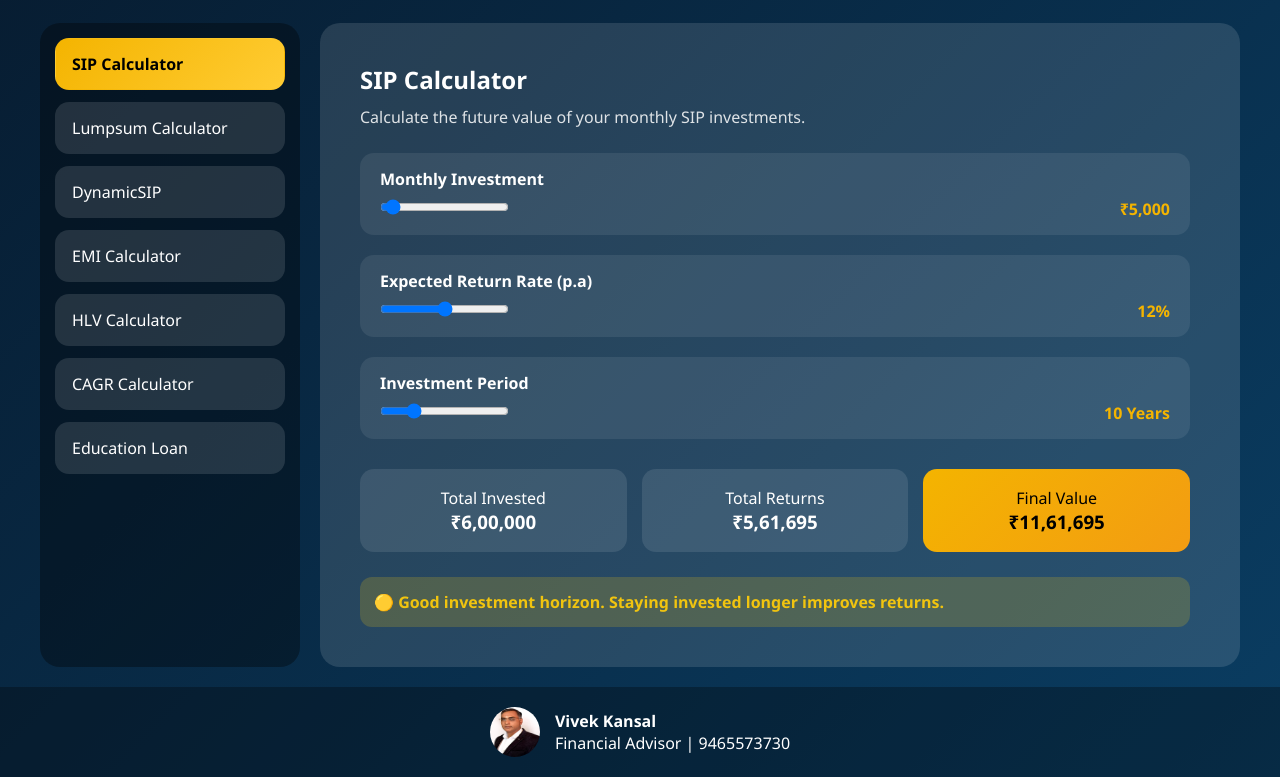
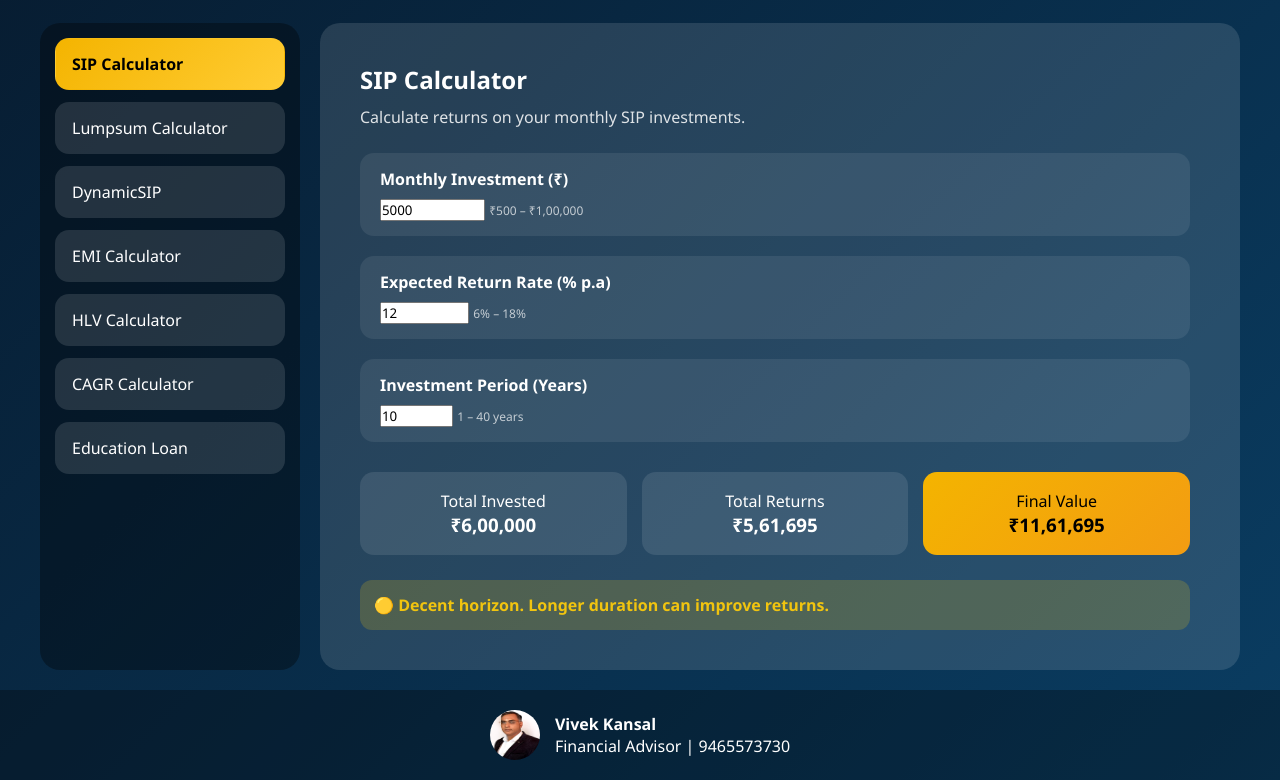
Before and after one commit to Arushi108/BrightOFuture, a plain HTML site: page index.html in a window 1280 px wide. Both pictures are taken after a click on the element "SIP Calculator". Shown: the part 142-922 px from the top of the page. Drawn offline with nearby package versions, Linux system fonts and the light colour scheme; no server answers.

Commit message:
Updated SIP calculator: input fields with validation

```diff
--- a/css/animations.css
+++ b/css/animations.css
@@ -59,6 +59,10 @@
 .inputs {
   display: grid;
   gap: 20px;
+}
+.input-group small {
+  font-size: 12px;
+  opacity: 0.7;
 }
 
 .input-group {
@@ -314,3 +318,8 @@ select {
 .note.green { color: #22c55e; }
 .note.orange { color: #f59e0b; }
 .note.red { color: #ef4444; }
+@media (max-width: 768px) {
+  .calculator-grid {
+    grid-template-columns: 1fr;
+  }
+}
--- a/index.html
+++ b/index.html
@@ -2,6 +2,7 @@
 <html lang="en">
 <head>
   <meta charset="UTF-8">
+  <meta name="viewport" content="width=device-width, initial-scale=1.0">
   <meta name="google-site-verification" content="J6qbcH1WBcVFNHFl75nmp31gXzGLc2CIAOoOctPJdeM" />
   <title>BrightoFuture | Financial Calculators</title>
 <script src="https://unpkg.com/lottie-web@5.12.2/build/player/lottie.min.js"></script>
--- a/js/calculators/sip.js
+++ b/js/calculators/sip.js
@@ -5,27 +5,30 @@ function loadSIPCalculator() {
     <div class="calc-box">
       <h2>SIP Calculator</h2>
       <p class="calc-desc">
-        Calculate the future value of your monthly SIP investments.
+        Calculate returns on your monthly SIP investments.
       </p>
 
       <div class="inputs">
 
         <div class="input-group">
-          <label>Monthly Investment</label>
-          <input type="range" id="sipAmount" min="500" max="100000" step="500" value="5000">
-          <span id="sipAmountVal">₹5,000</span>
+          <label>Monthly Investment (₹)</label>
+          <input type="number" id="sipAmount"
+            min="500" max="100000" step="500" value="5000">
+          <small>₹500 – ₹1,00,000</small>
         </div>
 
         <div class="input-group">
-          <label>Expected Return Rate (p.a)</label>
-          <input type="range" id="sipRate" min="6" max="18" step="0.5" value="12">
-          <span id="sipRateVal">12%</span>
+          <label>Expected Return Rate (% p.a)</label>
+          <input type="number" id="sipRate"
+            min="6" max="18" step="0.5" value="12">
+          <small>6% – 18%</small>
         </div>
 
         <div class="input-group">
-          <label>Investment Period</label>
-          <input type="range" id="sipYears" min="1" max="40" value="10">
-          <span id="sipYearsVal">10 Years</span>
+          <label>Investment Period (Years)</label>
+          <input type="number" id="sipYears"
+            min="1" max="40" step="1" value="10">
+          <small>1 – 40 years</small>
         </div>
 
       </div>
@@ -51,32 +54,34 @@ function loadSIPCalculator() {
     </div>
   `;
 
-  // 🔑 bind AFTER rendering
   initSIPLogic();
 }
-
 function initSIPLogic() {
   const amountEl = document.getElementById("sipAmount");
   const rateEl = document.getElementById("sipRate");
   const yearsEl = document.getElementById("sipYears");
 
-  const amountVal = document.getElementById("sipAmountVal");
-  const rateVal = document.getElementById("sipRateVal");
-  const yearsVal = document.getElementById("sipYearsVal");
+  function clamp(val, min, max) {
+    return Math.min(Math.max(val, min), max);
+  }
 
   function calculateSIP() {
-    const monthlyInvestment = Number(amountEl.value);
-    const annualRate = Number(rateEl.value);
-    const years = Number(yearsEl.value);
+    let monthlyInvestment = Number(amountEl.value);
+    let annualRate = Number(rateEl.value);
+    let years = Number(yearsEl.value);
 
-    amountVal.textContent = formatINR(monthlyInvestment);
-    rateVal.textContent = `${annualRate}%`;
-    yearsVal.textContent = `${years} Years`;
+    // ✅ enforce valid ranges
+    monthlyInvestment = clamp(monthlyInvestment, 500, 100000);
+    annualRate = clamp(annualRate, 6, 18);
+    years = clamp(years, 1, 40);
+
+    amountEl.value = monthlyInvestment;
+    rateEl.value = annualRate;
+    yearsEl.value = years;
 
     const months = years * 12;
     const monthlyRate = annualRate / 12 / 100;
 
-    // ICICI SIP Formula
     const futureValue =
       monthlyInvestment *
       ((Math.pow(1 + monthlyRate, months) - 1) / monthlyRate) *
@@ -94,23 +99,21 @@ function initSIPLogic() {
     if (years >= 15) {
       msg.className = "status secure";
       msg.textContent =
-        "🟢 Long-term SIP investing builds strong wealth through compounding.";
+        "🟢 Excellent long-term SIP. Power of compounding works best here.";
     } else if (years >= 7) {
       msg.className = "status ok";
       msg.textContent =
-        "🟡 Good investment horizon. Staying invested longer improves returns.";
+        "🟡 Decent horizon. Longer duration can improve returns.";
     } else {
       msg.className = "status risk";
       msg.textContent =
-        "🔴 Short duration reduces SIP benefits. SIPs work best long-term.";
+        "🔴 SIP benefits are limited for very short durations.";
     }
   }
 
-  // Auto-calc on slider move
   amountEl.addEventListener("input", calculateSIP);
   rateEl.addEventListener("input", calculateSIP);
   yearsEl.addEventListener("input", calculateSIP);
 
-  // Initial calculation
   calculateSIP();
 }
```
